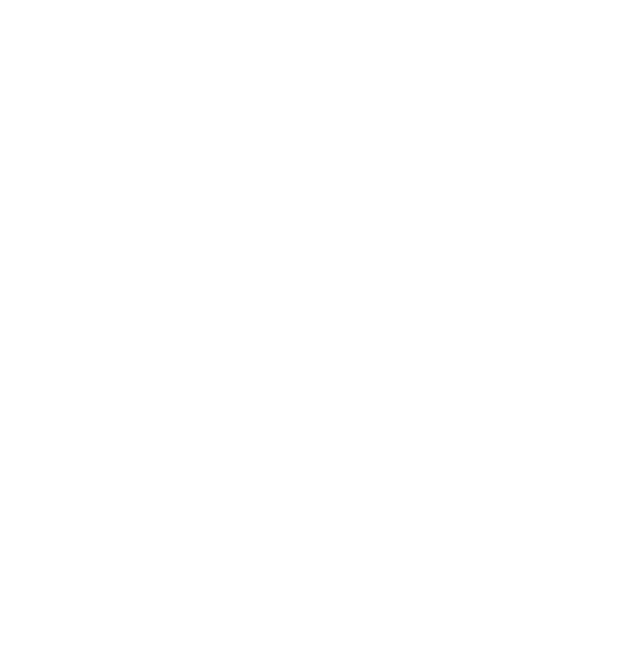
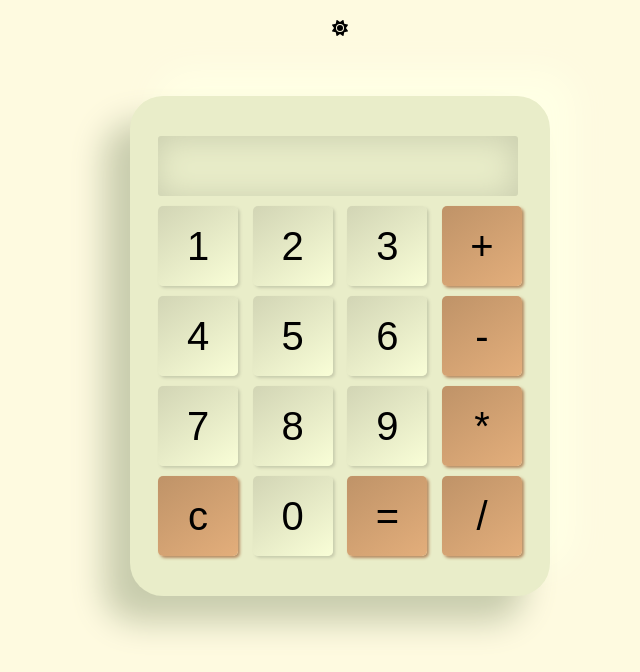
Before and after one commit to Galartza/Calculadora, a plain HTML site: page index.html in a window 1280 px wide. Shown: the whole page, without its empty margins (300-940 px from the left). Drawn offline with nearby package versions, Linux system fonts and the light colour scheme.

Commit message:
primer commit haciendo estructura y estilos

```diff
--- a/css/style.css
+++ b/css/style.css
@@ -0,0 +1,80 @@
+@import url('https://fonts.googleapis.com/css2?family=Orbitron:wght@500;600;700;800&display=swap');
+
+* {
+    box-sizing: border-box;
+    padding: 0;
+}
+
+body {
+    background-color: #fefae0;
+    font-family: 'Orbitron', sans-serif;
+}
+
+main {
+    display: flex;
+    justify-content: center;
+    align-items: center;
+}
+
+.calculator {
+    width: 420px;
+    height: 500px;
+    margin: auto;
+    margin-top: 60px;
+    border-radius: 33px;
+    background: #e9edc9;
+    box-shadow:  -26px 26px 33px #c8ccad,
+                26px -26px 33px #ffffe5;
+}
+
+#display {
+    width: 360px;
+    height: 60px;
+    border: none;
+    margin: 5px;
+    padding: 5px;
+    text-align: center;
+    font-size: 30px;
+    border-radius: 3px;
+    background: #e9edc9;
+    box-shadow: inset -2px 2px 33px #c8ccad
+            ;
+}
+
+.numeros {
+    cursor: pointer;
+    width: 80px;
+    height: 80px;
+    font-size: 40px;
+    color: #000;
+    margin: 5px;
+    border-radius: 5px;
+    border: none;
+    background: linear-gradient(145deg, #d2d5b5, #f9fed7);
+    box-shadow:  2px 2px 3px #c8ccad;
+}
+
+.simbolos {
+    cursor: pointer;
+    width: 80px;
+    height: 80px;
+    font-size: 40px;
+    color: #000;
+    margin: 5px;
+    border-radius: 5px;
+    border: none;
+    background: linear-gradient(145deg, #bf9368, #e3ae7b);
+    box-shadow:  2px 2px 3px #b68c63;
+}
+
+.mode {
+    display: flex;
+    justify-content: center;
+    align-items: center;
+    margin: 20px auto;
+}
+
+i {
+  font-size: 2.5rem;
+  cursor: pointer;
+}
--- a/index.html
+++ b/index.html
@@ -4,11 +4,50 @@
     <meta charset="UTF-8">
     <meta name="viewport" content="width=device-width, initial-scale=1.0">
     <title>Calculadora</title>
+    <link rel="stylesheet" href="css/style.css">
+    <link rel="preconnect" href="https://fonts.googleapis.com">
+    <link rel="preconnect" href="https://fonts.gstatic.com" crossorigin>
+    <link href="https://fonts.googleapis.com/css2?family=Orbitron:wght@500;600;700;800&display=swap" rel="stylesheet">
+    <link rel="stylesheet" href="https://cdn.jsdelivr.net/npm/bootstrap-icons@1.10.2/font/bootstrap-icons.css"
+      integrity="sha384-b6lVK+yci+bfDmaY1u0zE8YYJt0TZxLEAFyYSLHId4xoVvsrQu3INevFKo+Xir8e" crossorigin="anonymous">
+    <link rel="stylesheet" href="lib/fontawesome-free-6.3.0-web/css/all.min.css">
 
 </head>
 <body>
 
+    <div class="mode">
+        <i class="fa-solid fa-sun"></i>
+    </div>
 
+    <main class="calculator" id="calculator">
+         <form>
+            <input type="text" id="display">
+            <br>
+            <input type="button" class="numeros" id="numeros" value="1">
+            <input type="button" class="numeros" id="numeros" value="2">
+            <input type="button" class="numeros" id="numeros" value="3">
+            <input type="button" class="simbolos" value="+">
+            <br>
+            <input type="button" class="numeros" id="numeros" value="4">
+            <input type="button" class="numeros" id="numeros" value="5">
+            <input type="button" class="numeros" id="numeros" value="6">
+            <input type="button" class="simbolos" value="-">
+            <br>
+            <input type="button" class="numeros" id="numeros" value="7">
+            <input type="button" class="numeros" id="numeros" value="8">
+            <input type="button" class="numeros" id="numeros" value="9">
+            <input type="button" class="simbolos" value="*">
+            <br>
+            <input type="button" class="simbolos" value="c">
+            <input type="button" class="numeros" id="numeros" value="0">
+            <input type="button" class="simbolos" value="=">
+            <input type="button" class="simbolos" value="/">
+         </form>
+    </main>
+
+
+    <script src="js/main.js"></script>
+    <script src="lib/fontawesome-free-6.3.0-web/js/all.min.js"></script>
 
 </body>
 </html>
```
